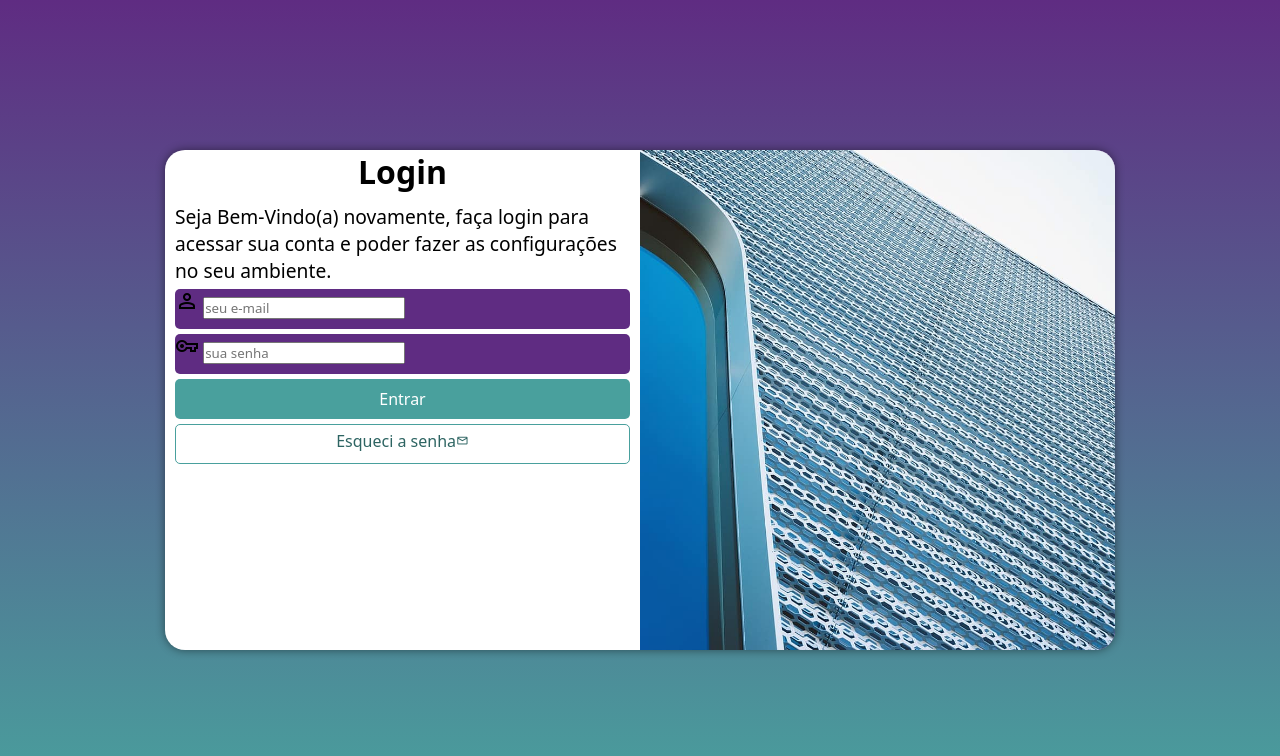
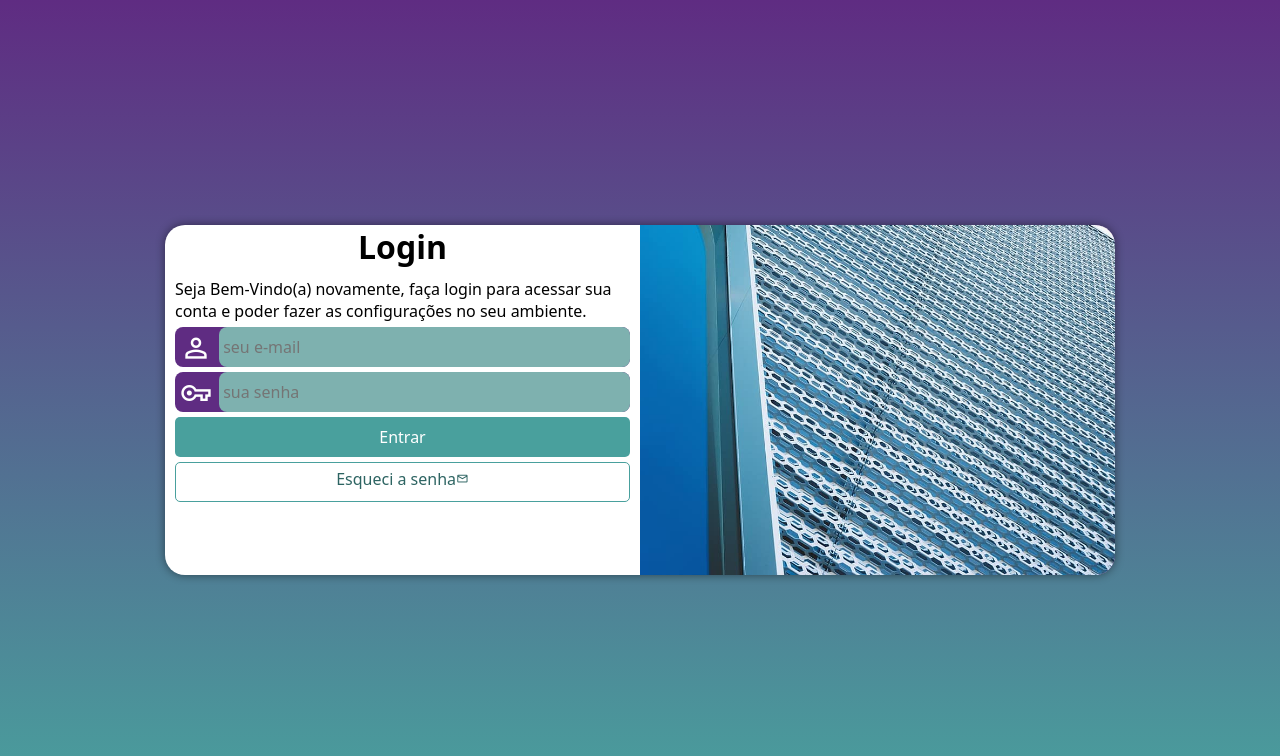
Before and after one commit to sandersonftjunior/projeto-login, a plain HTML site: page index.html in a window 1280 px wide. Drawn offline with nearby package versions, Linux system fonts and the light colour scheme.

Commit message:
final do projeto

```diff
--- a/estilos/media-queries.css
+++ b/estilos/media-queries.css
@@ -12,6 +12,7 @@
 
     section#login {
         width: 80vw;
+        height: 280px;
     }
     section#login > div#imagem{
         float: left;
@@ -32,6 +33,7 @@
 
     section#login{
         width: 950px;
+        height: 350px;
     }
 
     section#login > div#imagem{
@@ -50,6 +52,7 @@
     }
 
     div#formulario > P{
-        font-size: 01.2em;
+        font-size: 01em;
+        margin: 10px 0xp;
     }
 }
--- a/estilos/style.css
+++ b/estilos/style.css
@@ -28,7 +28,6 @@ section#login{
     position: absolute;
     top: 50%;
     left: 50%;
-    transform: translate(-50%, -50%);
     background-color: white;
     width: 250px;
     height: 500px;
@@ -36,6 +35,7 @@ section#login{
     overflow: hidden;  /*Tudo q estiver fora da borda será escondido*/
     box-shadow: 0px 0px 10px rgba(0, 0, 0, 0.473);
 
+    transform: translate(-50%, -50%);
     transition: width .3, height .3s;
     transition-timing-function: ease; /*Suavisa*/
 }
@@ -68,12 +68,35 @@ div#formulario > P{
     width: 100%;
     display: block;
     height: 40px;
-    border-radius: 5px;
+    border-radius: 8px;
     margin: 5px 0px;
 }
 
 .campo > label{
     display: none;
+}
+
+.campo span{
+    color: white;
+    font-size: 2em;
+    width: 40px;
+    padding: 5px;
+}
+
+.campo > input{
+    background-color: #7eb1af;
+    font-size: 1em;
+    width: calc(100% - 44.4px);
+    height: 100%;
+    border: none;
+    border-radius: 8px;
+    padding: 4px;
+    transform: translateY(-11px);
+}
+
+.campo > input:focus-within{
+    background-color: white;
+    border: none;
 }
 
 form  [type=submit]{
```
